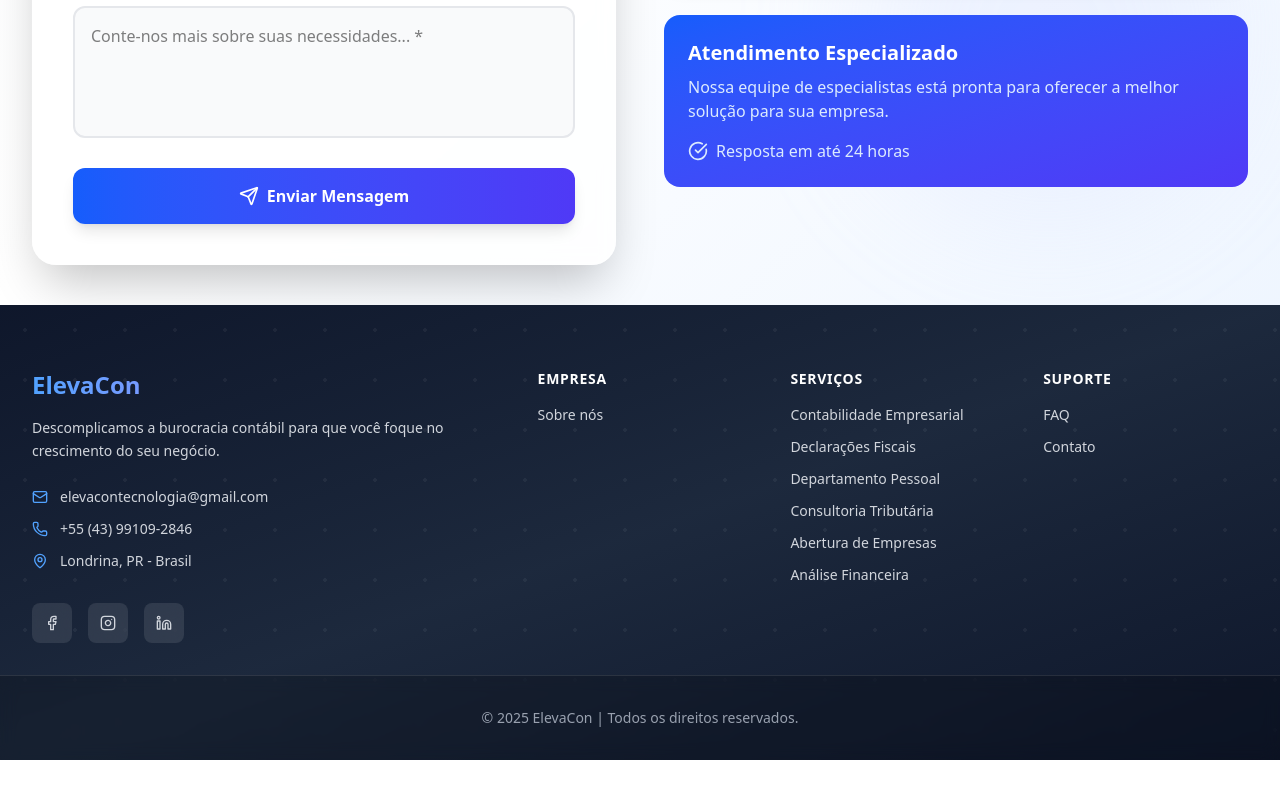
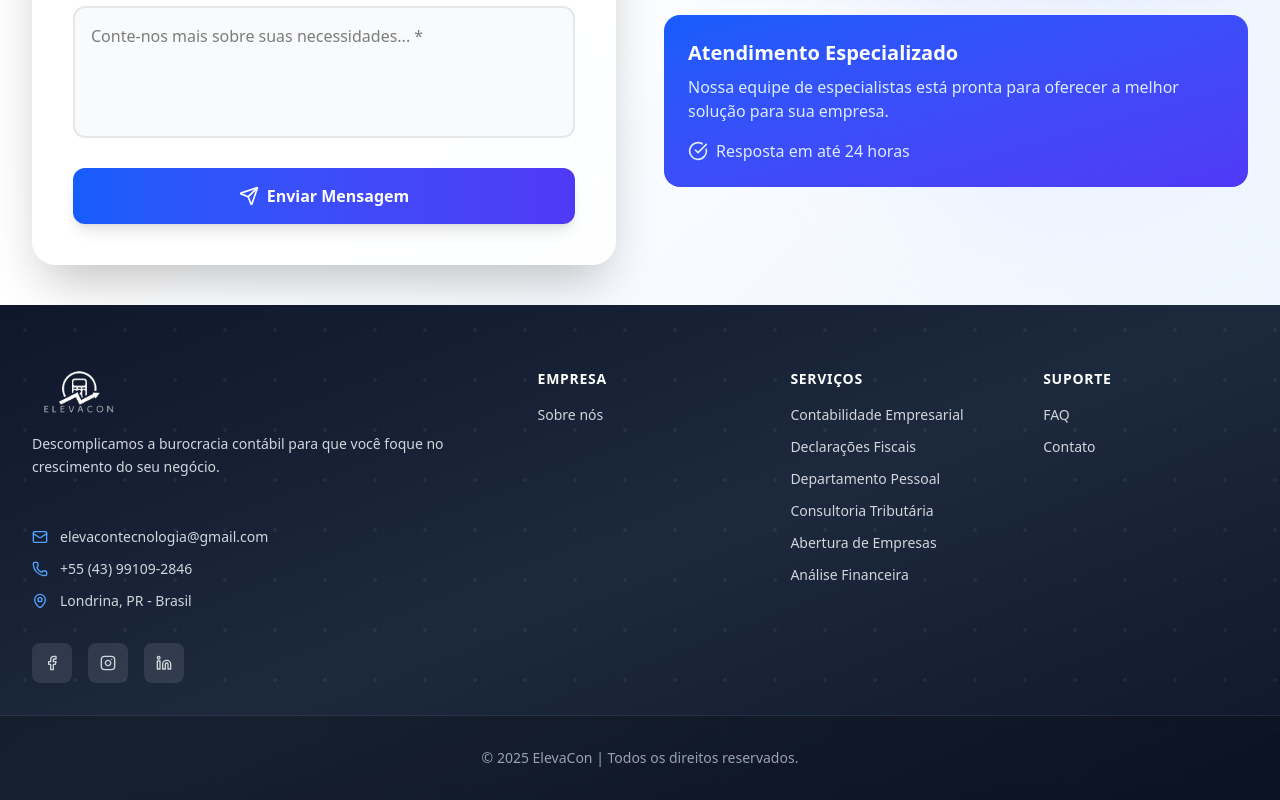
Before and after one commit to gabrielniino/website-elevacon, a Next.js app: page / in a window 1280 px wide. Shown: the part 5978-6778 px from the top of the page. Before the commit the page ends 6738 px from the top, so only its background shows below. Built offline with nearby package versions, Linux system fonts and the light colour scheme.

Commit message:
chore: adição de logo no footer

```diff
--- a/src/components/layout/Footer.tsx
+++ b/src/components/layout/Footer.tsx
@@ -79,14 +79,17 @@ export default function Footer() {
                             viewport={{ once: true }}
                             className="lg:col-span-2"
                         >
-                            <div className="mb-6">
-                                <h2 className="text-2xl font-bold bg-gradient-to-r from-blue-400 to-purple-400 bg-clip-text text-transparent mb-4">
-                                    ElevaCon
-                                </h2>
+                            <div className="mb-6 flex flex-col items-start">
+                                <img
+                                    src="/logo-eleva-removebg.png"
+                                    alt="ElevaCon"
+                                    className="h-12 w-auto mb-4 object-contain"
+                                />
                                 <p className="text-gray-300 text-sm leading-relaxed mb-6">
                                     Descomplicamos a burocracia contábil para que você foque no crescimento do seu negócio.
                                 </p>
                             </div>
+
 
                             {/* Contact Info */}
                             <div className="space-y-3 mb-8">
```
Also changed, not shown: public/logo-eleva-removebg.png (added).
